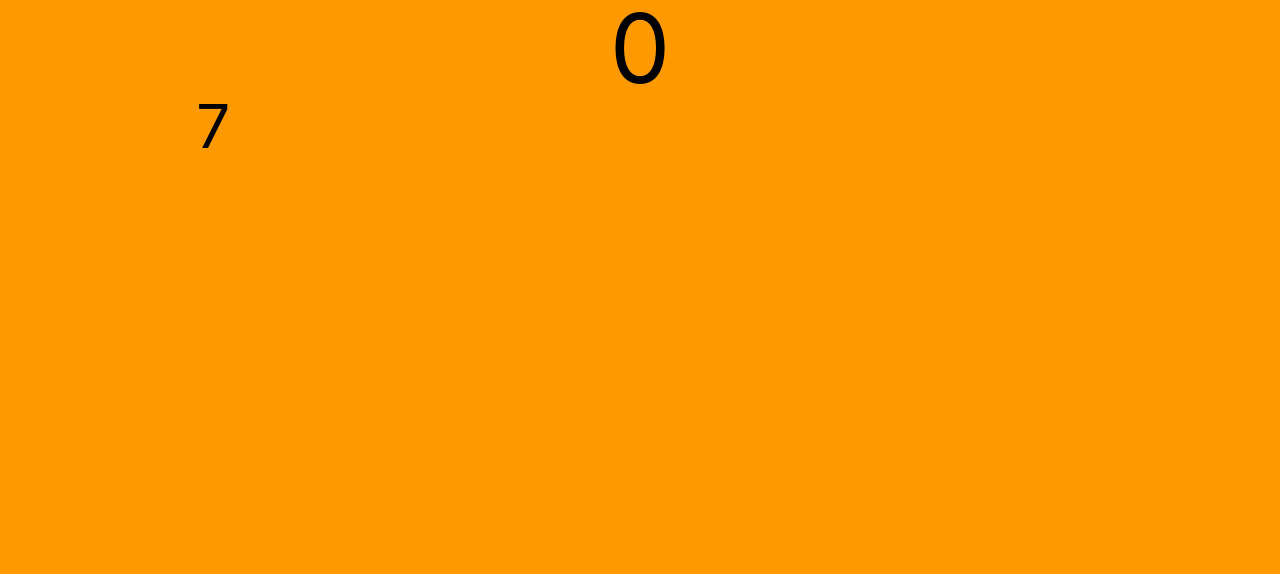
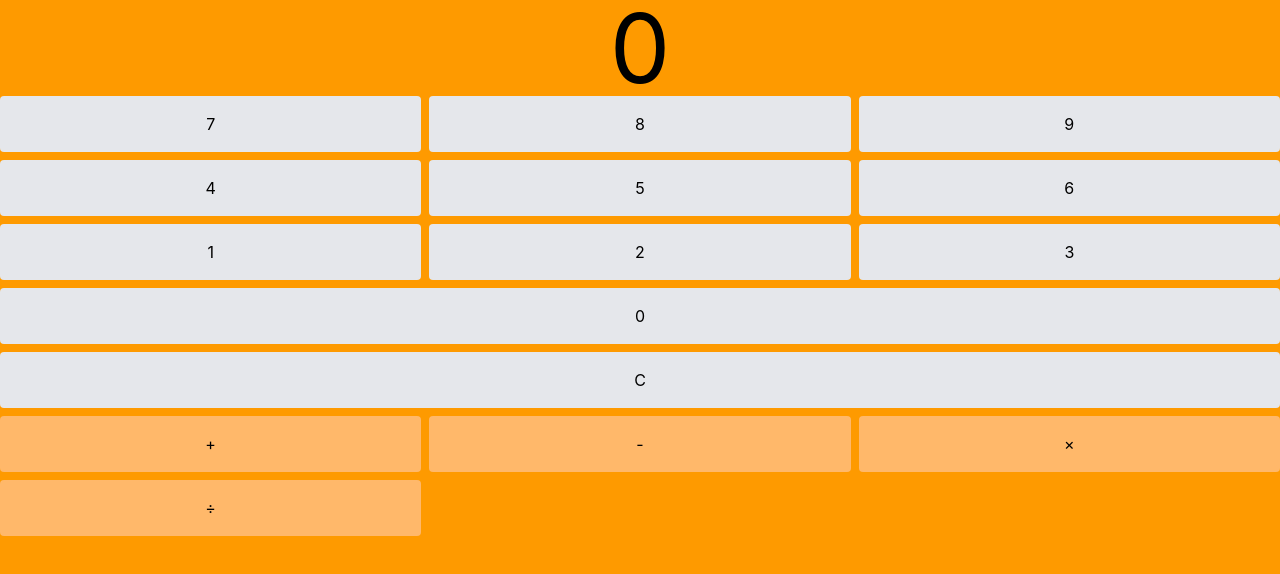
Before and after one commit to srossongha/Calculator, a Nuxt app: page / in a window 1280 px wide. Shown: the top 574 px of the page. Built offline with nearby package versions, Linux system fonts and the light colour scheme.

Commit message:
function not stack

```diff
--- a/app/pages/index.vue
+++ b/app/pages/index.vue
@@ -1,13 +1,41 @@
 <script setup lang="ts">
+
 const Result = ref('0')
+const previous = ref<number | null>(null)
+const operator = ref<string | null>(null)
+const waitingForNewInput = ref(false)
 
 function inputNum(d:string) {
-  if ( Result.value === '0') {
+  if (waitingForNewInput.value) {
+    Result.value = d
+    waitingForNewInput.value = false   //
+  } else if (Result.value === '0') {
     Result.value = d
   } else {
-    Result.value += d
+    Result.value = Result.value + d
   }
 }
+
+function clear() {
+  Result.value = "0"
+}
+
+function setOperator(op:string) {
+  previous.value =parseFloat(Result.value)
+  operator.value = op
+  waitingForNewInput.value = true
+}
+
+function equals() {
+  const current = parseFloat(Result.value)
+
+  if (operator.value === '+') {
+    Result.value = String(previous.value + current)
+  }
+}
+
+
+
 
 </script>
 <template>
@@ -15,9 +43,23 @@ function inputNum(d:string) {
     <section class="flex justify-center text-8xl">
       {{ Result }}
     </section>
-    <section class="grid grid-cols-3">
-      <button @click="inputNum('7')" class="flex justify-center text-6xl">7</button>
 
-    </section>
+      <div class="grid grid-cols-3 gap-2">
+
+        <button
+          v-for="n in ['7','8','9','4','5','6','1','2','3']"
+          :key="n"
+          @click="inputNum(n)"
+          class="bg-gray-200 p-4 rounded"
+        >
+          {{ n }}
+        </button>
+        <button @click="inputNum('0')" class="col-span-3 bg-gray-200 p-4 rounded">0</button>
+        <button @click="clear" class="col-span-3 bg-gray-200 p-4 rounded">C</button>
+        <button @click="setOperator('+')" class="bg-orange-300 p-4 rounded">+</button>
+        <button @click="setOperator('-')" class="bg-orange-300 p-4 rounded">-</button>
+        <button @click="setOperator('×')" class="bg-orange-300 p-4 rounded">×</button>
+        <button @click="setOperator('÷')" class="bg-orange-300 p-4 rounded">÷</button>
+      </div>
   </main>
 </template>
```
